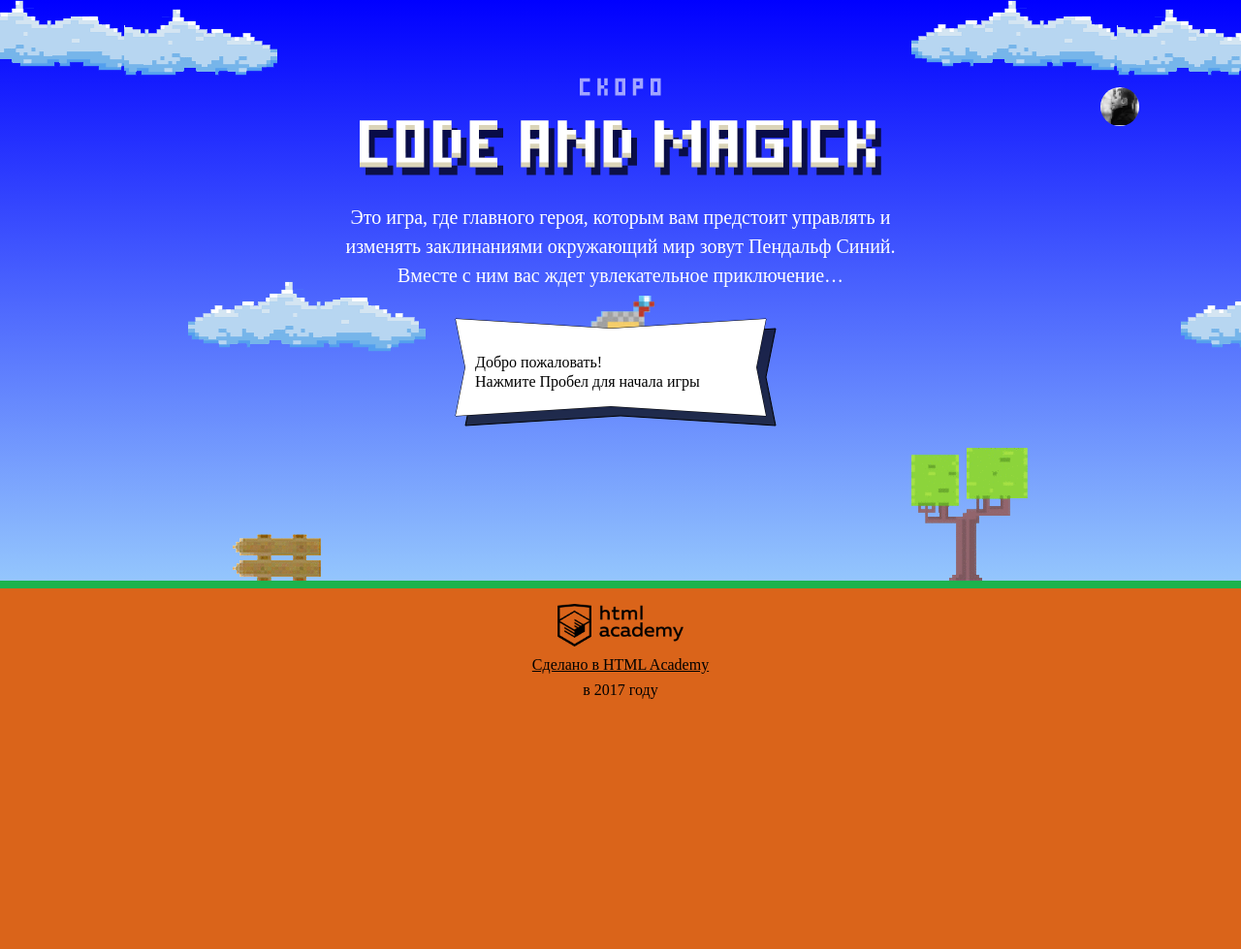
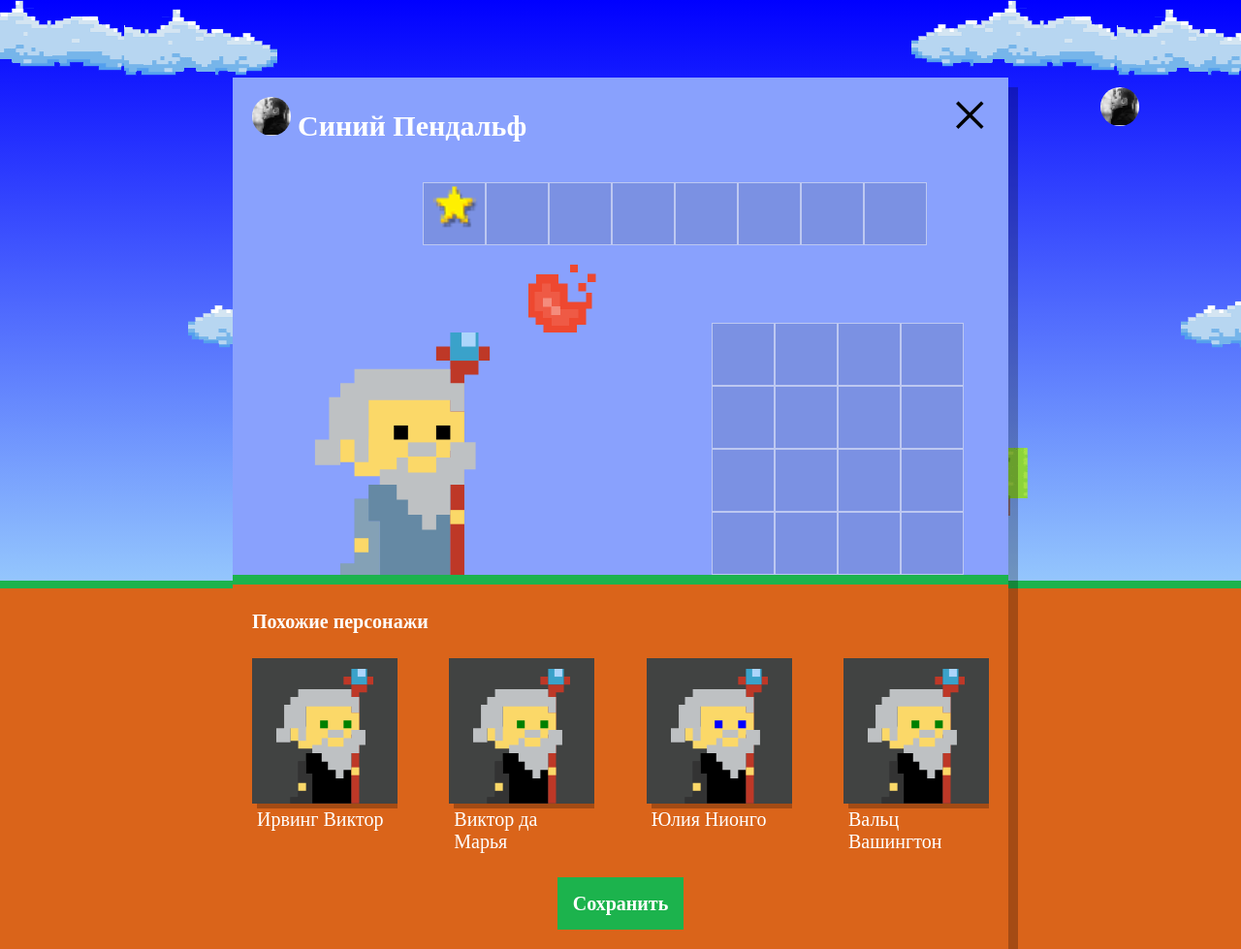
Before and after one commit to Kaba4ok/codeandmagick-18-september-2019, a website: page index.html in a window 1280 px wide. Shown: the whole page at 97% size. Before the commit the page ends 800 px from the top, so only its background shows below. Drawn offline with Linux system fonts and the light colour scheme; a web font is replaced by a local one.

Commit message:
Добавляет отрисовку волшебников V1

```diff
--- a/index.html
+++ b/index.html
@@ -181,6 +181,7 @@
   </div>
 </template>
 
+<script src="js/setup.js"></script>
 
 <script src="js/stat.js"></script>
 
--- /dev/null
+++ b/js/setup.js
@@ -0,0 +1,112 @@
+'use strict';
+
+var NAMES = [
+  'Иван',
+  'Хуан Себастьян',
+  'Мария',
+  'Кристоф',
+  'Виктор',
+  'Юлия',
+  'Люпита',
+  'Вашингтон'
+];
+
+var SURNAMES = [
+  'да Марья',
+  'Верон',
+  'Мирабелла',
+  'Вальц',
+  'Онопко',
+  'Топольницкая',
+  'Нионго',
+  'Ирвинг'
+];
+
+var COAT_COLORS = [
+  'rgb (101, 137, 164)',
+  'rgb (241, 43, 107)',
+  'rgb (146, 100, 161)',
+  'rgb (56, 159, 117)',
+  'rgb (215, 210, 55)',
+  'rgb (0, 0, 0)'
+];
+
+var EYES_COLORS = [
+  'black',
+  'red',
+  'blue',
+  'yellow',
+  'green'
+];
+
+var WIZARDS_COUNT = 4;
+
+var setupModal = document.querySelector('.setup');
+var setupSimilar = setupModal.querySelector('.setup-similar');
+var similarList = setupModal.querySelector('.setup-similar-list');
+var wizardTemplate = document.querySelector('#similar-wizard-template')
+  .content.querySelector('.setup-similar-item');
+
+setupModal.classList.remove('hidden');
+
+// генерирует случайное число
+var generateRandomNumber = function (min, max) {
+  var randomNumber = Math.floor(min + Math.random() * (max + 1 - min));
+
+  return randomNumber;
+};
+
+// создает объект волшебника
+var generateWizardObject = function (names, surnames, coatColors, eyeColors) {
+  var wizardObject = {};
+
+  var flag = generateRandomNumber(0, 1);
+
+  if (flag) {
+    wizardObject.name = names[generateRandomNumber(0, names.length)] + ' ' + surnames[generateRandomNumber(0, surnames.length)];
+  } else {
+    wizardObject.name = surnames[generateRandomNumber(0, surnames.length)] + ' ' + names[generateRandomNumber(0, names.length)];
+  }
+
+  wizardObject.coatColor = coatColors[generateRandomNumber(0, coatColors.length)];
+
+  wizardObject.eyesColor = eyeColors[generateRandomNumber(0, eyeColors.length)];
+
+  return wizardObject;
+};
+
+// создает массив с объектами волшебников
+var generateWizardsObjectsArray = function (wizardsCount) {
+  var wizardsObjectsArray = [];
+
+  for (var i = 0; i < wizardsCount; i++) {
+    wizardsObjectsArray[i] = generateWizardObject(NAMES, SURNAMES, COAT_COLORS, EYES_COLORS);
+  }
+
+  return wizardsObjectsArray;
+};
+
+// отрисовывает волшебника
+var renderWizard = function (wizard) {
+  var wizardElement = wizardTemplate.cloneNode(true);
+
+  wizardElement.querySelector('.setup-similar-label').textContent = wizard.name;
+  wizardElement.querySelector('.wizard-coat').style.fill = wizard.coatColor;
+  wizardElement.querySelector('.wizard-eyes').style.fill = wizard.eyesColor;
+
+  return wizardElement;
+};
+
+// отрисовывает список волшебников
+var renderWizardsList = function (wizards) {
+  setupSimilar.classList.remove('hidden');
+  var fragment = document.createDocumentFragment();
+
+  for (var i = 0; i < wizards.length; i++) {
+    fragment.appendChild(renderWizard(wizards[i]));
+  }
+
+  similarList.appendChild(fragment);
+};
+
+renderWizardsList(generateWizardsObjectsArray(WIZARDS_COUNT));
```
